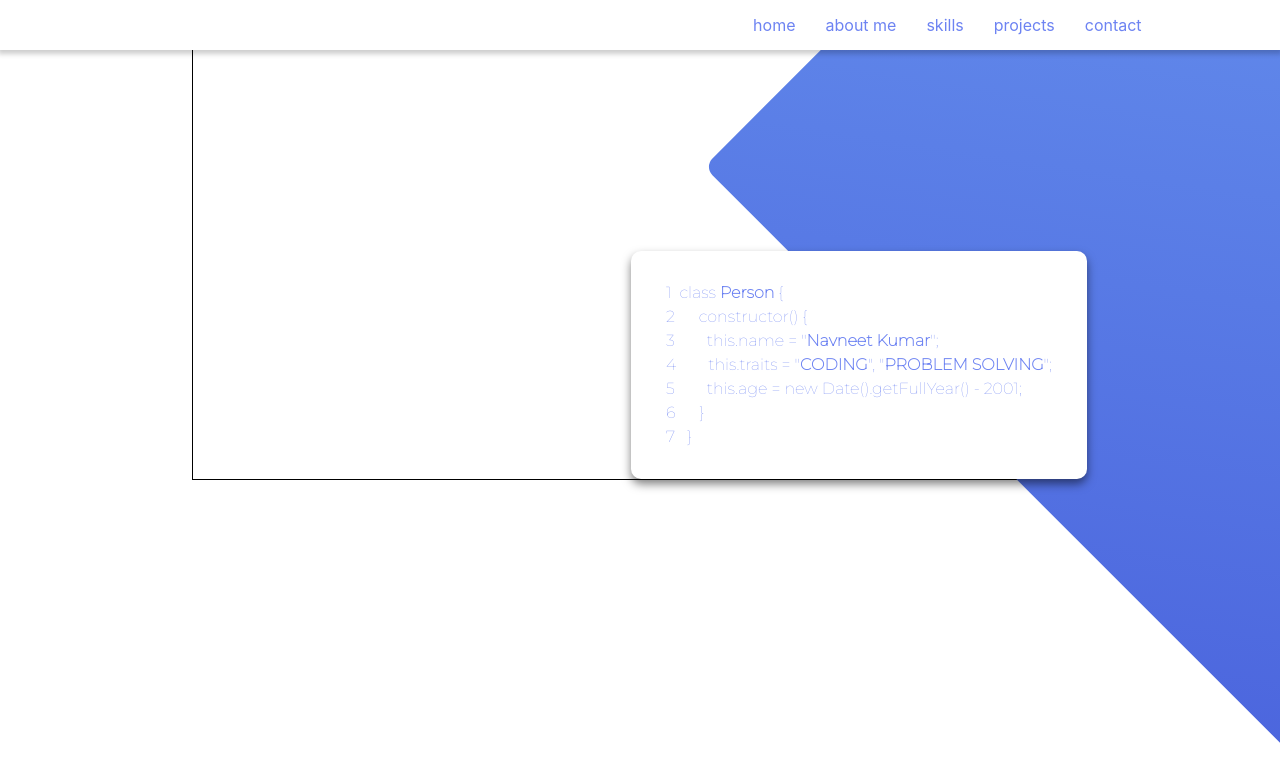
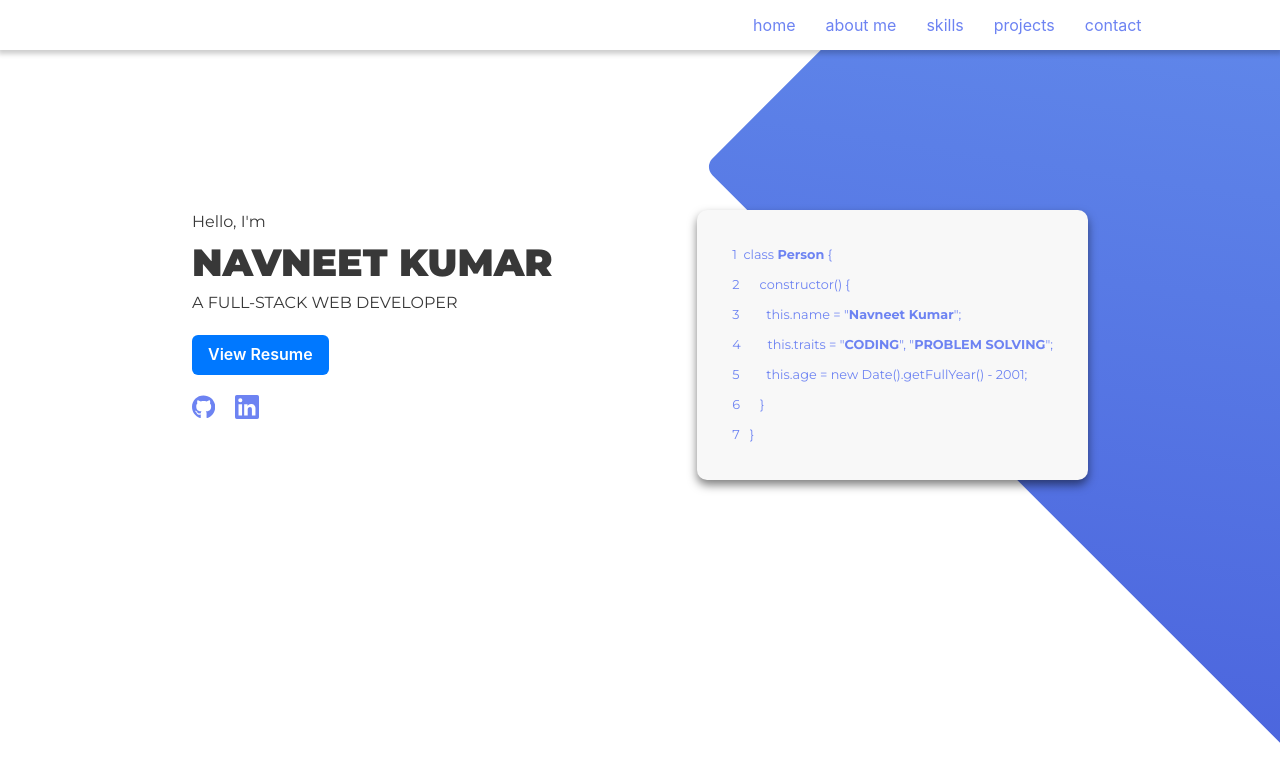
Before and after one commit to navneetco0/navneet, a Next.js app: page / in a window 1280 px wide. Shown: the top 780 px of the page. Built offline with nearby package versions, Linux system fonts and the light colour scheme.

Commit message:
working on home

```diff
--- /dev/null
+++ b/Assets/SVG/GitHub.jsx
@@ -0,0 +1,16 @@
+export const GitHub = () => {
+  return (
+    <svg
+      ariaHidden="true"
+      focusable="false"
+      height={'24px'}
+      role="img"
+      viewBox="0 0 496 512"
+    >
+      <path
+        fill="currentColor"
+        d="M165.9 397.4c0 2-2.3 3.6-5.2 3.6-3.3.3-5.6-1.3-5.6-3.6 0-2 2.3-3.6 5.2-3.6 3-.3 5.6 1.3 5.6 3.6zm-31.1-4.5c-.7 2 1.3 4.3 4.3 4.9 2.6 1 5.6 0 6.2-2s-1.3-4.3-4.3-5.2c-2.6-.7-5.5.3-6.2 2.3zm44.2-1.7c-2.9.7-4.9 2.6-4.6 4.9.3 2 2.9 3.3 5.9 2.6 2.9-.7 4.9-2.6 4.6-4.6-.3-1.9-3-3.2-5.9-2.9zM244.8 8C106.1 8 0 113.3 0 252c0 110.9 69.8 205.8 169.5 239.2 12.8 2.3 17.3-5.6 17.3-12.1 0-6.2-.3-40.4-.3-61.4 0 0-70 15-84.7-29.8 0 0-11.4-29.1-27.8-36.6 0 0-22.9-15.7 1.6-15.4 0 0 24.9 2 38.6 25.8 21.9 38.6 58.6 27.5 72.9 20.9 2.3-16 8.8-27.1 16-33.7-55.9-6.2-112.3-14.3-112.3-110.5 0-27.5 7.6-41.3 23.6-58.9-2.6-6.5-11.1-33.3 2.6-67.9 20.9-6.5 69 27 69 27 20-5.6 41.5-8.5 62.8-8.5s42.8 2.9 62.8 8.5c0 0 48.1-33.6 69-27 13.7 34.7 5.2 61.4 2.6 67.9 16 17.7 25.8 31.5 25.8 58.9 0 96.5-58.9 104.2-114.8 110.5 9.2 7.9 17 22.9 17 46.4 0 33.7-.3 75.4-.3 83.6 0 6.5 4.6 14.4 17.3 12.1C428.2 457.8 496 362.9 496 252 496 113.3 383.5 8 244.8 8zM97.2 352.9c-1.3 1-1 3.3.7 5.2 1.6 1.6 3.9 2.3 5.2 1 1.3-1 1-3.3-.7-5.2-1.6-1.6-3.9-2.3-5.2-1zm-10.8-8.1c-.7 1.3.3 2.9 2.3 3.9 1.6 1 3.6.7 4.3-.7.7-1.3-.3-2.9-2.3-3.9-2-.6-3.6-.3-4.3.7zm32.4 35.6c-1.6 1.3-1 4.3 1.3 6.2 2.3 2.3 5.2 2.6 6.5 1 1.3-1.3.7-4.3-1.3-6.2-2.2-2.3-5.2-2.6-6.5-1zm-11.4-14.7c-1.6 1-1.6 3.6 0 5.9 1.6 2.3 4.3 3.3 5.6 2.3 1.6-1.3 1.6-3.9 0-6.2-1.4-2.3-4-3.3-5.6-2z"
+      ></path>
+    </svg>
+  )
+}
--- /dev/null
+++ b/Assets/SVG/Linkedin.jsx
@@ -0,0 +1,17 @@
+export const Linkedin = () => {
+  return (
+    <svg
+      id="linkedin"
+      height="24"
+      viewBox="0 0 34 34"
+      class="global-nav__logo"
+    >
+      <g>
+        <path
+        fill="currentColor"
+          d="M34,2.5v29A2.5,2.5,0,0,1,31.5,34H2.5A2.5,2.5,0,0,1,0,31.5V2.5A2.5,2.5,0,0,1,2.5,0h29A2.5,2.5,0,0,1,34,2.5ZM10,13H5V29h5Zm.45-5.5A2.88,2.88,0,0,0,7.59,4.6H7.5a2.9,2.9,0,0,0,0,5.8h0a2.88,2.88,0,0,0,2.95-2.81ZM29,19.28c0-4.81-3.06-6.68-6.1-6.68a5.7,5.7,0,0,0-5.06,2.58H17.7V13H13V29h5V20.49a3.32,3.32,0,0,1,3-3.58h.19c1.59,0,2.77,1,2.77,3.52V29h5Z"
+        ></path>
+      </g>
+    </svg>
+  )
+}
--- a/components/Home/MainHome.jsx
+++ b/components/Home/MainHome.jsx
@@ -1,44 +1,57 @@
-import { Box, Flex } from '@chakra-ui/react'
+import { Box, Button, Flex, Text } from '@chakra-ui/react'
+import { GitHub } from '../../Assets/SVG/GitHub'
+import { Linkedin } from '../../Assets/SVG/Linkedin'
 import { Triangle } from '../../Assets/SVG/Triangle'
 
 const MainHome = () => {
   return (
     <Box
-      w={['70%']}
+      id="mainhome"
+      w={['90%','80%','70%']}
       m="auto"
-      border={'1px solid black'}
-      pt={['40px', '40px', '250px']}
+      pt={['40px', '40px', '210px']}
     >
       <Triangle />
-      <Flex justifyContent="space-between">
-        <Box></Box>
+      <Flex flexDir={['column', 'column', 'row']} justifyContent="space-between" >
+        <Box textAlign={['center', 'center', 'left']} zIndex={2}>
+          <Text className='code' color="#383838" fontSize={'16px'} lineHeight='24px'>Hello, I'm</Text>
+          <Text className='code' color="#383838" fontSize={'38px'} fontWeight="900">NAVNEET KUMAR</Text>
+          <Text className='code' color="#383838">A FULL-STACK WEB DEVELOPER</Text>
+          <Button display={'block'} m={['20px auto', '20px auto', '20px auto 20px 0px']} w="fit-content" colorScheme={'messenger'} mt="20px" _hover={{transition:'transform 0.5s', transform:'scale(1.05)'}} _active={{transition:'transform 0.5s', transform:'scale(1)'}}>View Resume</Button>
+          <Flex gap="20px" m={['20px auto', '20px auto', '20px auto 20px 0px']} w="fit-content" >
+            <Box color={"#6d83f2"} _hover={{color:'#383838', cursor:'pointer', transitionDuration:'2s'}}><GitHub/></Box>
+            <Box color={"#6d83f2"} _hover={{color:'#383838', cursor:'pointer', transitionDuration:'2s'}}><Linkedin/></Box>
+          </Flex>
+        </Box>
         <Box
-          p="30px 35px"
+          p={["10px","30px 35px"]}
+          overflow="hidden"
           boxShadow={'rgba(0, 0, 0, 0.5) 0px 5px 10px 0px'}
-          bg="white"
           zIndex={2}
           borderRadius="10px"
           color="#6D83F2"
-          fontFamily={'"Montserrat", sans-serif'}
+          fontSize={'0.8em'}
+          lineHeight="30px"
+          bg="#f8f8f8"
         >
-          <pre>
+          <pre className='code'>
             1&nbsp;&nbsp;class <b>Person</b> {'{'}{' '}
           </pre>
-          <pre>2&nbsp;&nbsp;&nbsp;&nbsp;&nbsp; constructor() {'{'}</pre>
-          <pre>
+          <pre className='code'>2&nbsp;&nbsp;&nbsp;&nbsp;&nbsp; constructor() {'{'}</pre>
+          <pre className='code'>
             3&nbsp;&nbsp;&nbsp;&nbsp;&nbsp;&nbsp;&nbsp; this.name = &quot;
             <b>Navneet Kumar</b>&quot;;
           </pre>
-          <pre>
+          <pre className='code'>
             4&nbsp;&nbsp;&nbsp;&nbsp;&nbsp;&nbsp;&nbsp; this.traits = &quot;
             <b>CODING</b>&quot;, &quot;<b>PROBLEM SOLVING</b>&quot;;
           </pre>
-          <pre>
+          <pre className='code'>
             5&nbsp;&nbsp;&nbsp;&nbsp;&nbsp;&nbsp;&nbsp; this.age = new
             Date().getFullYear() - 2001;
           </pre>
-          <pre>6&nbsp;&nbsp;&nbsp;&nbsp;&nbsp; {'}'} </pre>
-          <pre>7&nbsp;&nbsp; {'}'} </pre>
+          <pre className='code'>6&nbsp;&nbsp;&nbsp;&nbsp;&nbsp; {'}'} </pre>
+          <pre className='code'>7&nbsp;&nbsp; {'}'} </pre>
         </Box>
       </Flex>
     </Box>
--- a/components/Layout/Header.js
+++ b/components/Layout/Header.js
@@ -1,4 +1,4 @@
-import Head from "next/head"
+import Head from 'next/head'
 
 export const Header = () => {
   return (
--- a/package.json
+++ b/package.json
@@ -22,6 +22,7 @@
     "react-dom": "18.2.0",
     "react-draggable": "^4.4.5",
     "react-redux": "^8.0.2",
+    "react-scroll": "^1.8.7",
     "redux": "^4.2.0",
     "redux-thunk": "^2.4.1",
     "styled-components": "^5.3.5"
--- /dev/null
+++ b/pages/_document.js
@@ -0,0 +1,20 @@
+import { Html, Head, Main, NextScript } from 'next/document'
+
+export default function Document() {
+  return (
+    <Html>
+      <Head>
+        <link rel="preconnect" href="https://fonts.googleapis.com" />
+        <link rel="preconnect" href="https://fonts.gstatic.com" crossorigin />
+        <link
+          href="https://fonts.googleapis.com/css2?family=Montserrat:ital,wght@0,100;0,200;0,300;0,400;0,500;0,600;0,700;0,800;0,900;1,100;1,200;1,300;1,400;1,500;1,600;1,700;1,800;1,900&display=swap"
+          rel="stylesheet"
+        />
+      </Head>
+      <body>
+        <Main />
+        <NextScript />
+      </body>
+    </Html>
+  )
+}
--- a/styles/globals.css
+++ b/styles/globals.css
@@ -1,19 +1,13 @@
-@font-face {
-  font-family: 'Montserrat';
-  src: url('../Assets/Fonts/Montserrat-Thin.ttf');
-  font-style: normal;
-}
-pre{
-  font-family: Montserrat, sans-serif;
-}
 
 html,
 body {
   padding: 0;
   margin: 0;
-  font-family: -apple-system, BlinkMacSystemFont, Segoe UI, Roboto, Oxygen,
-    Ubuntu, Cantarell, Fira Sans, Droid Sans, Helvetica Neue, sans-serif;
-
+  font-family: Montserrat, BlinkMacSystemFont, Segoe UI, Roboto, Oxygen,
+  Ubuntu, Cantarell, Fira Sans, Droid Sans, Helvetica Neue, sans-serif;
+}
+.code{
+  font-family: 'Montserrat', sans-serif;
 }
 ::-webkit-scrollbar{
   width: 10px;
```
Also changed, not shown: 1 other file (tests, documents, lock files or other folders).
